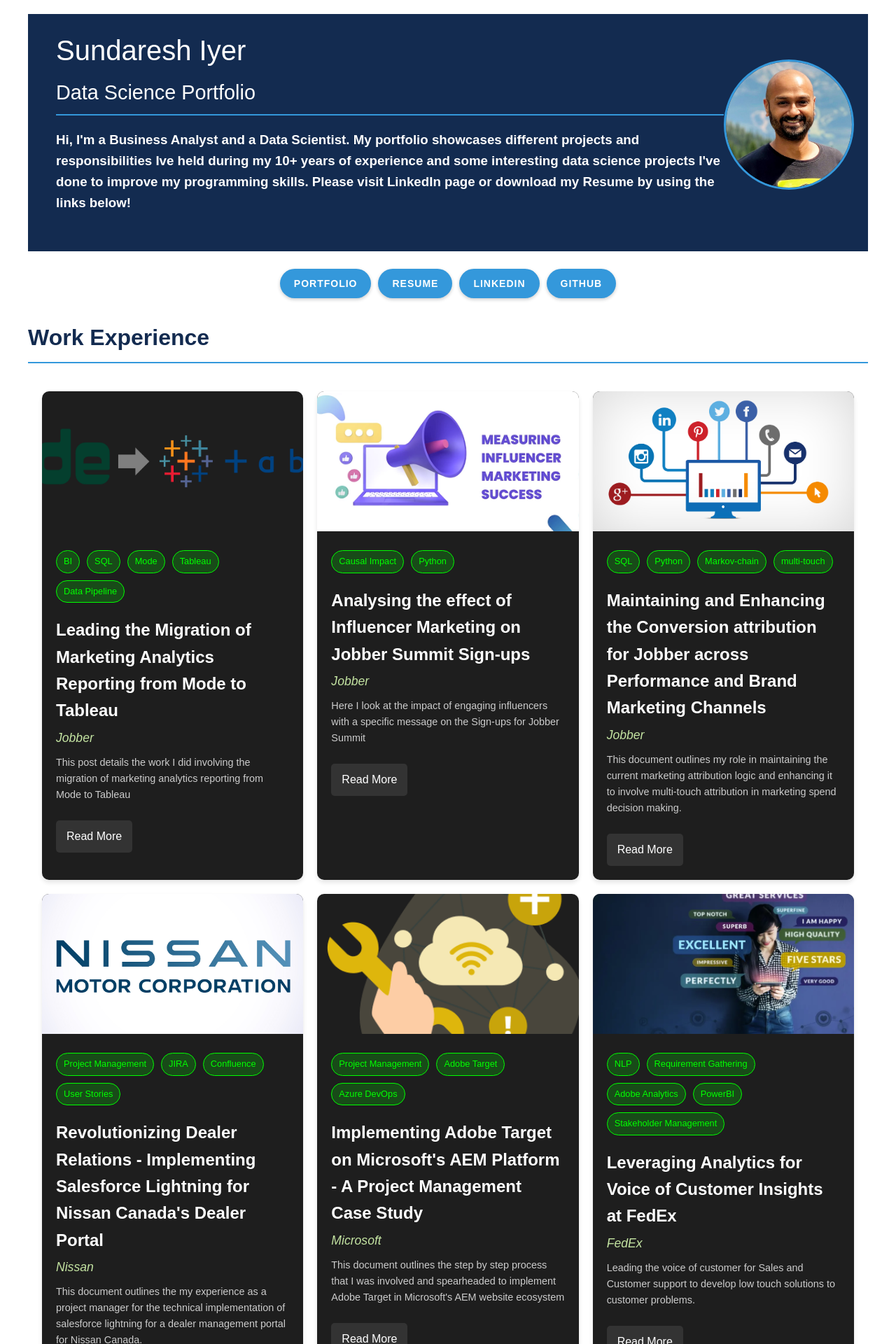
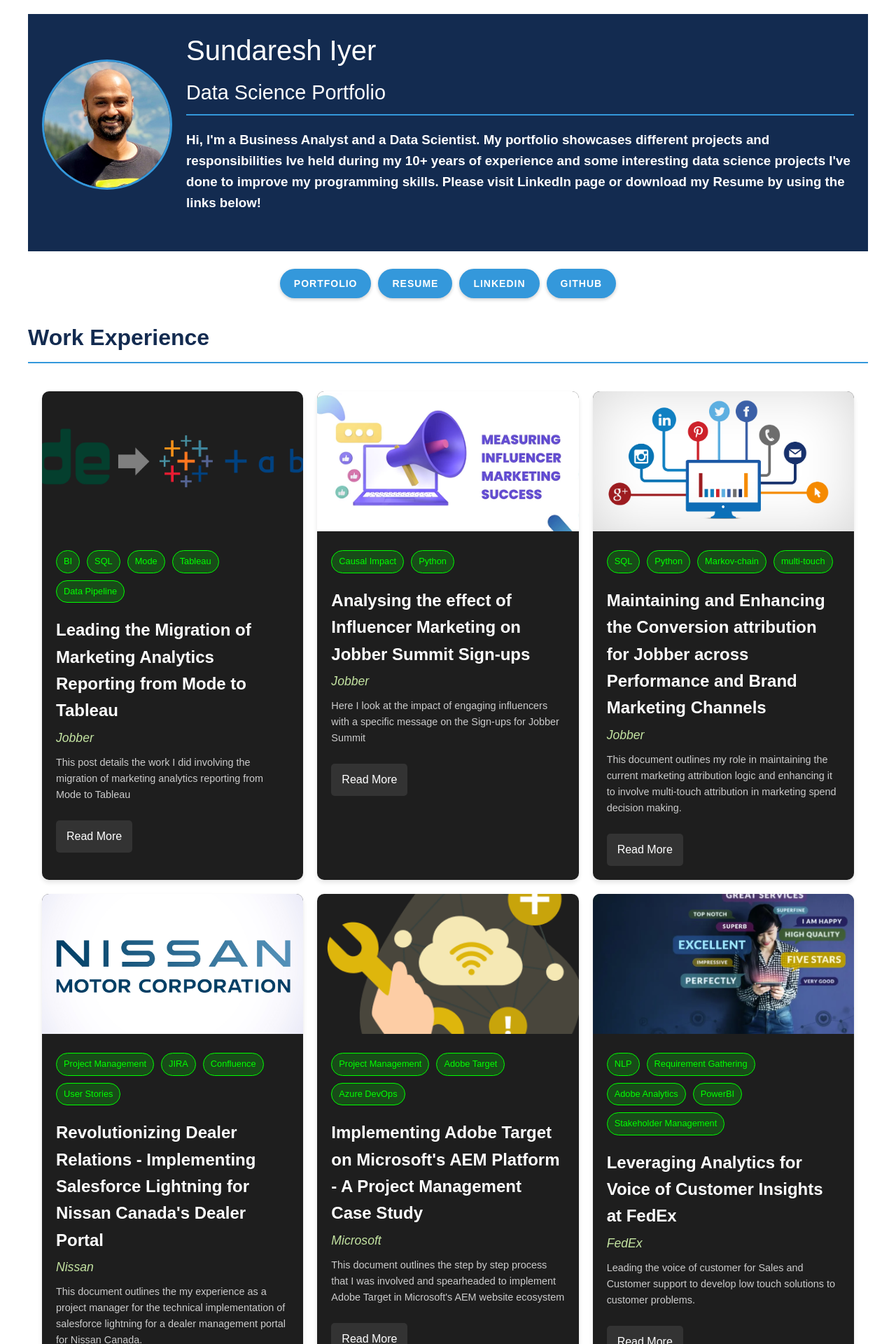
Before and after one commit to IyerS/sundareshiyer.github.io, a Jekyll site: the page built from index.html, in a window 1280 px wide. Shown: the top 1920 px of the page at 70% size. Built offline with Jekyll 4.4.1, drawn with Linux system fonts in a browser that asks for light colours.

Commit message:
Update default.html

```diff
--- a/_layouts/default.html
+++ b/_layouts/default.html
@@ -9,13 +9,13 @@
 <body>
     <header>
         <div class="header-content">
+            <div class="profile-image">
+                <img src="{{ site.url }}/assets/img/profile-photo.jpg" alt="Sundaresh Iyer" class="profile-photo" height="180px">
+            </div>
             <div class="title-description">
                 <h1>{{ site.title }}</h1>
                 <h2>{{ site.description }}</h2>
                 <h3>{{ site.excerpt }}</h3>
-            </div>
-            <div class="profile-image">
-                <img src="{{ site.url }}/assets/img/profile-photo.jpg" alt="Sundaresh Iyer" class="profile-photo" height="180px">
             </div>
         </div>
     </header>
```
